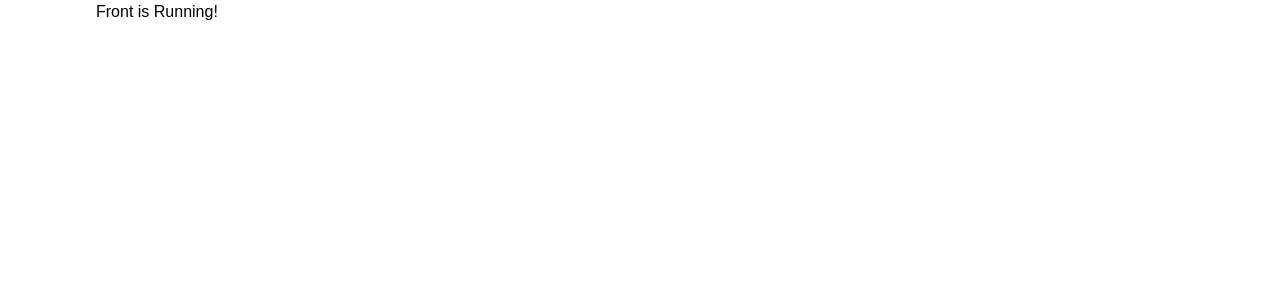
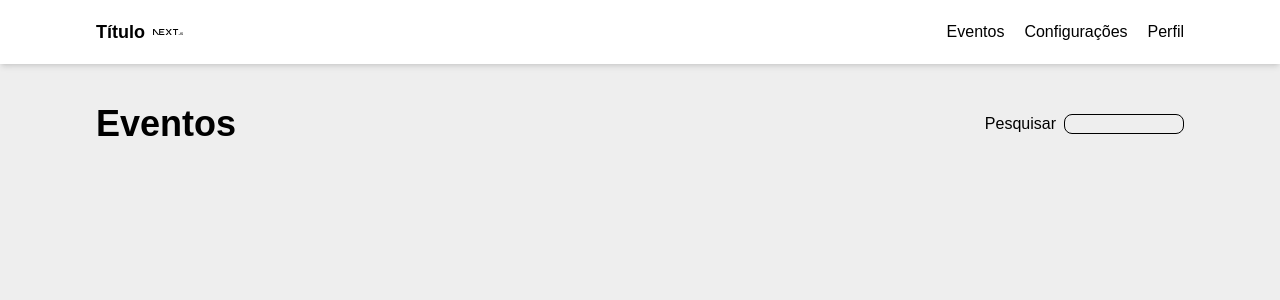
Before and after one commit to arnaldoliro/frequency-list-front, a Next.js app in the folder frequency-list/: page / in a window 1280 px wide. Shown: the top 300 px of the page. Built offline with nearby package versions, Linux system fonts and the light colour scheme.

Commit message:
feat: Creating Header and Navigation Bar

```diff
--- a/frequency-list/src/app/globals.css
+++ b/frequency-list/src/app/globals.css
@@ -6,18 +6,11 @@
 }
 
 * {
-  margin: 0;
-  padding: 0;
   box-sizing: border-box;
 }
 
 body {
   font-family: sans-serif;
-}
-
-#__next {
-  max-width: 85vw;
-  margin: 0 auto;
 }
 
 a {
--- a/frequency-list/src/app/layout.tsx
+++ b/frequency-list/src/app/layout.tsx
@@ -1,5 +1,5 @@
 import type { Metadata } from "next";
-import { Geist, Geist_Mono } from "next/font/google";
+import NavBar from "@/components/NavBar";
 import "./globals.css";
 
 export const metadata: Metadata = {
@@ -13,9 +13,14 @@ export default function RootLayout({
   children: React.ReactNode;
 }>) {
   return (
-    <html lang="en">
-      <body style={{ maxWidth: '85vw', margin: '0 auto' }}>
-        {children}
+    <html lang="pt-br">
+      <body className="bg-[#eee]">
+        <header>
+          <NavBar />
+        </header>
+        <main style={{ maxWidth: '85vw', margin: '0 auto'}}>
+          {children}
+        </main>
       </body>
     </html>
   );
--- a/frequency-list/src/app/page.tsx
+++ b/frequency-list/src/app/page.tsx
@@ -1,9 +1,9 @@
-import Image from "next/image";
+import MainHeader from "@/components/MainHeader";
 
 export default function Home() {
   return (
-    <div>
-      <h1>Front is Running!</h1>
+    <div className="mt-10">
+      <MainHeader />
     </div>
   );
 }
--- /dev/null
+++ b/frequency-list/src/components/MainHeader/index.tsx
@@ -0,0 +1,11 @@
+export default async function MainHeader() {
+    return(
+        <div className="flex justify-between">
+            <h1 className="text-4xl font-bold">Eventos</h1>
+            <form className="text-center flex items-center">
+                <label className="mr-2" htmlFor="">Pesquisar</label>
+                <input className="w-30 h-5 px-1 text-xs border rounded-lg outline-[0px]" type="text" />
+            </form>
+      </div>
+    )
+}
--- /dev/null
+++ b/frequency-list/src/components/NavBar/index.tsx
@@ -0,0 +1,16 @@
+import NavBarList from "../NavBarList"
+import Image from "next/image"
+
+export default async function NavBar() {
+  return (
+    <div className="bg-white h-16 shadow-md w-full">
+      <div className="flex justify-between items-center max-w-[85vw] mx-auto h-full">
+        <div className="flex items-center gap-2">
+          <h1 className="text-lg font-bold">Título</h1>
+          <Image src="/next.svg" width={30} height={30} alt="Logo" />
+        </div>
+        <NavBarList />
+      </div>
+    </div>
+  )
+}
--- /dev/null
+++ b/frequency-list/src/components/NavBarList/index.tsx
@@ -0,0 +1,11 @@
+import Image from "next/image"
+
+export default async function NavBarList () {
+    return(
+            <ul className="flex gap-5">
+                <li>Eventos</li>
+                <li>Configurações</li>
+                <li>Perfil</li>
+            </ul>
+    )
+}
```
